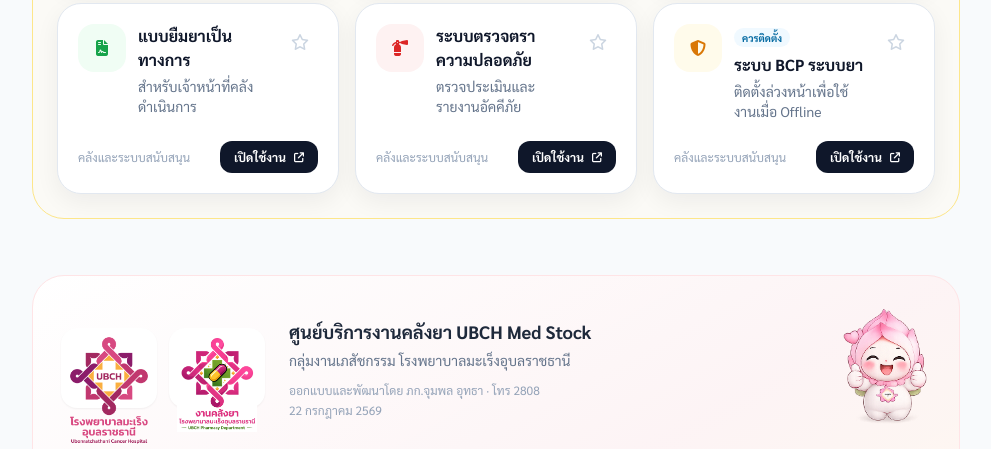
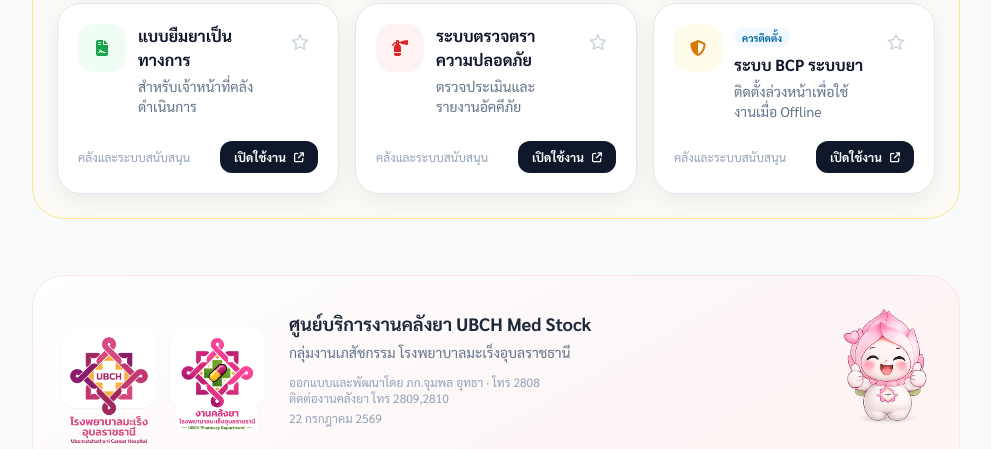
Before and after one commit to jumpon097/ubchmedinventory, a plain HTML site: page index.html in a window 1280 px wide. Shown: the part 5158-5607 px from the top of the page, without its empty margins (288-1279 px from the left). Drawn offline with nearby package versions, Linux system fonts and the light colour scheme; no server answers.

Commit message:
Add additional contact numbers to footer
Updated contact information for pharmacy services.

```diff
--- a/index.html
+++ b/index.html
@@ -288,7 +288,7 @@
             <div class="grid h-20 w-24 place-items-center rounded-2xl bg-white p-2 shadow-sm"><img src="assets/hospital-logo.png" alt="โลโก้โรงพยาบาลมะเร็งอุบลราชธานี" class="brand-logo h-full w-full" /></div>
             <div class="grid h-20 w-24 place-items-center rounded-2xl bg-white p-2 shadow-sm"><img src="assets/pharmacy-logo.png" alt="โลโก้งานคลังยา" class="brand-logo h-full w-full" /></div>
           </div>
-          <div class="text-center lg:text-left"><p class="text-lg font-bold text-slate-800 dark:text-white">ศูนย์บริการงานคลังยา UBCH Med Stock</p><p class="mt-1 text-sm text-slate-500 dark:text-slate-400">กลุ่มงานเภสัชกรรม โรงพยาบาลมะเร็งอุบลราชธานี</p><p class="mt-3 text-xs text-slate-400">ออกแบบและพัฒนาโดย ภก.จุมพล อุทธา · โทร 2808</p><p id="current-date" class="mt-1 text-xs text-slate-400"></p></div>
+          <div class="text-center lg:text-left"><p class="text-lg font-bold text-slate-800 dark:text-white">ศูนย์บริการงานคลังยา UBCH Med Stock</p><p class="mt-1 text-sm text-slate-500 dark:text-slate-400">กลุ่มงานเภสัชกรรม โรงพยาบาลมะเร็งอุบลราชธานี</p><p class="mt-3 text-xs text-slate-400">ออกแบบและพัฒนาโดย ภก.จุมพล อุทธา · โทร 2808<br>ติดต่องานคลังยา โทร 2809,2810 </p><p id="current-date" class="mt-1 text-xs text-slate-400"></p></div>
           <img src="assets/mascot.png" alt="มาสคอตโรงพยาบาล" class="mx-auto h-32 lg:mx-0" />
         </div>
         <div class="mt-5 flex justify-center border-t border-rose-100 pt-4 opacity-75 dark:border-slate-800 lg:justify-end"><img src="https://api.visitorbadge.io/api/visitors?path=ubch-med-stock-system&label=เข้าชม&labelColor=%23475569&countColor=%23db2777" alt="จำนวนผู้เข้าชมเว็บไซต์" loading="lazy" /></div>
```
